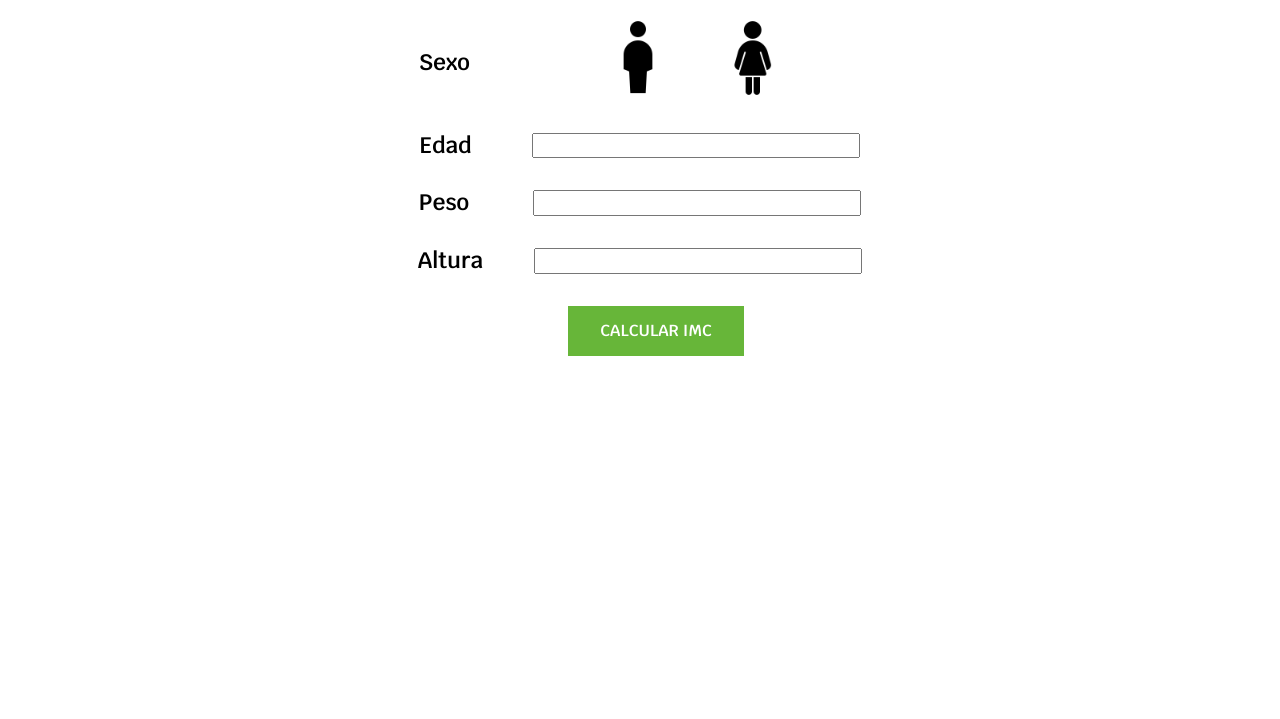
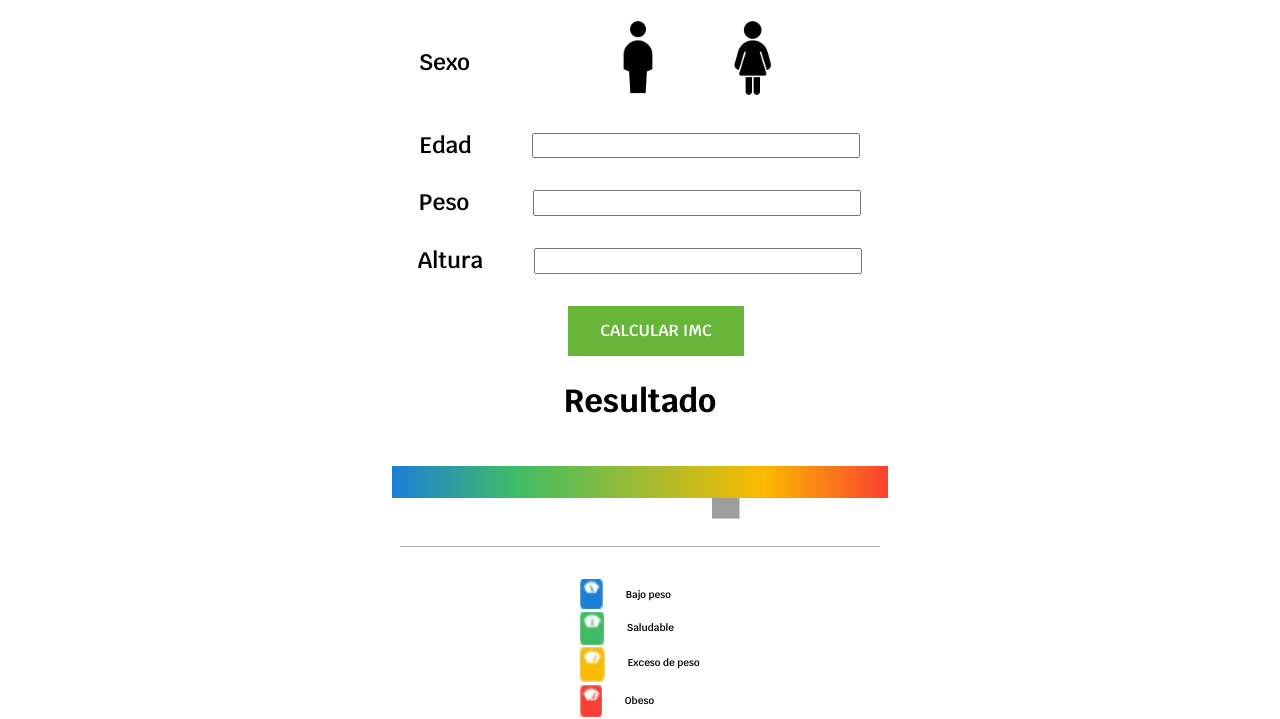
Before and after one commit to Cristian-Guzman/Calculadora-IMC, a plain HTML site: page index.html in a window 1280 px wide. Shown: the part 119-838 px from the top of the page. Before the commit the page ends 800 px from the top, so only its background shows below. Drawn offline with Linux system fonts and the light colour scheme; grey boxes are pictures that could not be loaded.

Commit message:
Agregando el diseño del resultado del IMC.

```diff
--- a/index.html
+++ b/index.html
@@ -40,7 +40,40 @@
             </div>
             <input class="boton" type="submit" value="CALCULAR IMC">
         </form>
-    </section>
+    </section> <!-- 1st section -->
+
+    <section class="contenedor resultado">
+        <h2 class="titulo">Resultado</h2>
+        <p class="resultado-imc"></p>
+        <div class="degradado"><img class="flecha" src="https://img.icons8.com/material-rounded/50/000000/give-way.png"/></div>
+        <div class="border"></div>
+        <div class="categorias">
+            <div class="categoria">
+                <div class="categorias__color">
+                    <img src="images/azul.PNG" alt="azul">
+                </div>
+                <p class="categorias__info">Bajo peso</p>
+            </div> <!-- .azul -->
+            <div class="categoria">
+                <div class="categorias__color">
+                    <img src="images/verde.PNG" alt="verde">
+                </div>
+                <p class="categorias__info">Saludable</p>
+            </div> <!-- .verde -->
+            <div class="categoria">
+                <div class="categorias__color">
+                    <img src="images/amarillo.PNG" alt="amarillo">
+                </div>
+                <p class="categorias__info">Exceso de peso</p>
+            </div> <!-- .amarillo -->
+            <div class="categoria">
+                <div class="categorias__color">
+                    <img src="images/rojo.PNG" alt="rojo">
+                </div>
+                <p class="categorias__info">Obeso</p>
+            </div> <!-- .rojo -->
+        </div>
+    </section> <!-- 2nd section -->
    </main>
     <script src="scripts/script.js"></script>
 </body>
--- a/scripts/script.js
+++ b/scripts/script.js
@@ -6,9 +6,16 @@ let edad = document.querySelector('#edad');
 let altura = document.querySelector('#altura');
 let peso = document.querySelector('#peso');
 let submit = document.querySelector('.boton');
+let flecha = document.querySelector('.flecha');
+
+/* 0rem = azul, 10rem = verde, 20rem = amarillo, 30rem = rojo */
+flecha.style.transform =  'translate(20rem,0) rotate(180deg)';
 
 /* Creando el addEventListener que se activa al presionar el botón "Calcular IMC" */
 submit.addEventListener('click', e => {
+    let edVal = edad.value;
+    let alVal = altura.value;
+    let peVal = peso.value;
 
     /* Si en la casilla de altura se ingresan centimetros en vez de metros, este hará una conversión de CM a M */
     if (altura.value > 100) {
@@ -16,7 +23,7 @@ submit.addEventListener('click', e => {
     }
 
     /* Condicional para que sea obligatorio tener los campos del formulario lleno. */
-    if (peso.value !== "" && altura.value !== "" && (genero[0].value !== "" || genero[1].value !== "") && edad.value !== "") {
+    if ((peVal !== "" && alVal !== "" && (genero[0].value !== "" || genero[1].value !== "") && edVal !== "") && (peVal > 0 && alVal > 0 && edVal > 0)) {
         let id = numRandom(); /* id almacena un número random entre 0 a 100 */
         let sexo;
         let imc;
@@ -53,7 +60,7 @@ submit.addEventListener('click', e => {
         }
         localStorage.setItem(`usuario: ${id}`, usuarioInfo); /* Almacenar en el localStorage el valor del usuario con sus respectivos valores. */
     } else {
-        alert('Hace falta rellenar campos.');
+        alert('Rellena los campos correctamente.');
     }
     e.preventDefault();
 })
--- a/styles/style.scss
+++ b/styles/style.scss
@@ -153,3 +153,40 @@ input {
     width: 5rem;
     height: 5rem;
 }
+
+/* Segunda sección */
+
+.resultado {
+    display: flex;
+    flex-direction: column;
+    flex-wrap: wrap;
+    align-items: center;
+
+}
+
+.degradado {
+    display: flex;
+    width: 31rem;
+    height: 2rem;
+    margin-bottom: 3rem;
+    background: rgb(27,127,215);
+    background: linear-gradient(90deg, rgba(27,127,215,1) 0%, rgba(64,188,102,1) 25%, rgba(252,186,0,1) 75%, rgba(250,64,48,1) 100%);
+}
+.flecha {
+    transform: translate(30rem, 0) rotate(180deg);
+    height: 1.3rem;
+    margin-top: 2rem;
+}
+.border {
+    width: 30rem;
+    margin-bottom: 2rem;
+    border-bottom: 1px solid $gris;
+}
+
+.categoria {
+    display: flex;
+    gap: 1.4rem;
+}
+.categorias__info {
+    font-weight: 600;
+}
```
Also changed, not shown: estadistica.html (+1 -1 lines), images/amarillo.PNG (added), images/azul.PNG (added), images/rojo.PNG (added), images/verde.PNG (added), styles/style.css, 1 other file.
